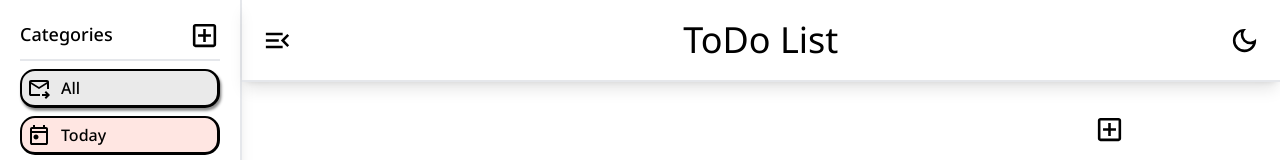
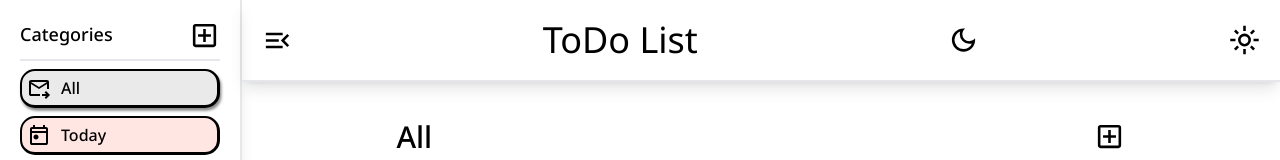
Before and after one commit to Epoza/todo-list, a website built with Vite: page index.html in a window 1280 px wide. Shown: the top 160 px of the page. Built offline with nearby package versions, Linux system fonts and the light colour scheme; files whose address does not match are found by name.

Commit message:
add light mode element

```diff
--- a/index.html
+++ b/index.html
@@ -20,13 +20,14 @@
         <div class="p-5 border-b-2 flex justify-between shadow-lg mb-8" id="todoHeader">
           <button id="toggleSidebarButton"><img src="/images/sidebar_close.svg" alt="sidebar close" height="31px" width="31px"></button>
           <div class="text-4xl" id="headerName">ToDo List</div>
-          <button id="toggleModeButton"><img src="/images/dark_mode.svg" alt="dark mode icon" height="31px" width="31px"></button>
+          <img class="moon cursor-pointer" src="/images/dark_mode.svg" alt="dark mode icon" height="31px" width="31px">
+          <img class="sun cursor-pointer" src="/images/light_mode.svg" alt="light mode icon" height="31px" width="31px">
         </div>
         <div id="taskHeaderContainer">
           <div id="taskCategoryHeader"></div>
           <div class="svgButton showModal" id="task"><img src="/images/add_box.svg" alt="add new task icon" width="31px" height="31px"></div>
         </div>
-        <div class="mt-10 text-center" id="addTaskMessage">click "+" on the upper right to add a task</div>
+        <div class="mt-10 text-center" id="addTaskMessage">No tasks yet</div>
       </div>
     </div>
 
```
